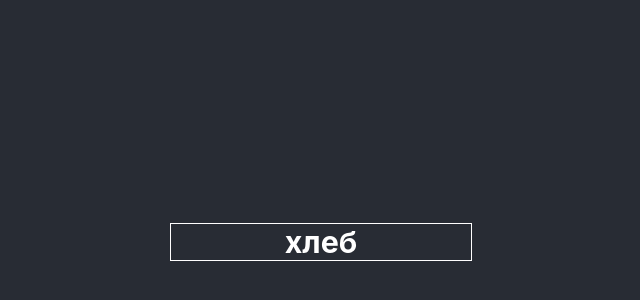
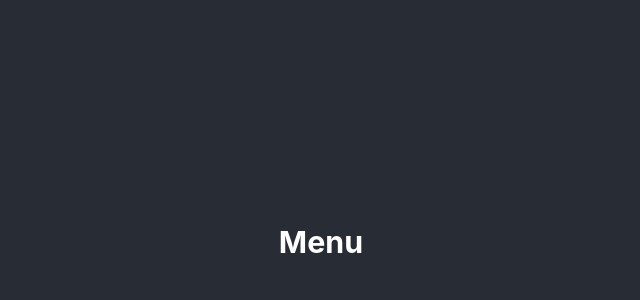
Before and after one commit to dasiklasik/ts-project, a React (Create React App) app: page / in a window 1280 px wide. Shown: the part 158-458 px from the top of the page, without its empty margins (319-959 px from the left). Built offline with nearby package versions, Linux system fonts and the light colour scheme.

Commit message:
add reducer

```diff
--- a/src/components/App.tsx
+++ b/src/components/App.tsx
@@ -49,6 +49,8 @@ function App() {
 
     }
 
+    let [on, setOn] = useState(false);
+
     const [value, setValue] = useState(items[0])
 
 
@@ -60,19 +62,10 @@ function App() {
 
     return (
         <div>
-            {/*<select>*/}
-            {/*    <option>1</option>*/}
-            {/*    <option>2</option>*/}
-            {/*    <option>2</option>*/}
-            {/*    <option>2</option>*/}
-            {/*    <option>2</option>*/}
-            {/*    <option>2</option>*/}
-            {/*    <option>2</option>*/}
-            {/*    <option>2</option>*/}
-            {/*</select>*/}
-            <SecondSelect changeValue={setValue}
-                          value={value}
-                          items={items}/>
+
+            {/*<SecondSelect changeValue={setValue}*/}
+            {/*              value={value}*/}
+            {/*              items={items}/>*/}
             {/*<Select value={value}*/}
             {/*        onSelectChange={setValue}*/}
             {/*        items={items}*/}
@@ -80,7 +73,7 @@ function App() {
             {/*        changeSelectValue={changeSelectValue}/>*/}
             {/*<UncontrolledOnOff onChange={setOn}/>*/}
             {/*<div>{on.toString()}</div>*/}
-            {/*<UncontrolledAccordion title={'Menu'} />*/}
+            <UncontrolledAccordion title={'Menu'} />
             {/*<UncontrolledRating/>*/}
             {/*<Rating value={ratingValue} setRatingValue={setRatingValue}/>*/}
             {/*<PageTitle title={'This is App component.'} />*/}
--- a/src/components/UncontrolledAccordion.tsx
+++ b/src/components/UncontrolledAccordion.tsx
@@ -1,31 +1,65 @@
-import React, {useState} from "react";
+import React, {useReducer, useState} from "react";
 
 export type AccordionPropsType = {
     title: string,
 }
 
-export function UncontrolledAccordion(props: AccordionPropsType) {
+type actionType = {
+    type: string
+}
+
+type stateType = {
+    open: boolean
+}
+
+const setOpenAC = () => {
+    return {
+        type: 'SET-OPEN',
+    }
+}
+
+const initialState: stateType = {
+    open: false
+}
+
+export const reducer = (state: stateType, action: actionType): stateType => {
+    debugger
+    switch (action.type) {
+        case 'SET-OPEN': {
+            let newState = {...state};
+            return {...newState, open: !newState.open}
+        }
+    }
+
+    return state
+}
+
+
+
+export function  UncontrolledAccordion(props: AccordionPropsType) {
     console.log('Accordion rendering');
-    let [open, setOpen] = useState(false)
+    debugger
+    // let [open, setOpen] = useState(false)
+    const [open, dispatch] = useReducer(reducer, initialState)
 
     return (
         <div>
-            <AccordionTitle title={props.title} setOpen={setOpen} open={open}/>
-            {open && <AccordionBody/>}
+            <AccordionTitle title={props.title} setOpen={dispatch} open={open.open}/>
+            {open.open && <AccordionBody/>}
         </div>
     )
 }
 
 type AccordionTitlePropsType = {
     title: string
-    setOpen: (switcher: boolean) => void
+    setOpen: (switcher: actionType) => void
     open: boolean
 }
 
 function AccordionTitle(props: AccordionTitlePropsType) {
     console.log('AccordionTitle rendering');
     const onClickHandler = () => {
-        props.setOpen(!props.open)
+        props.setOpen(setOpenAC())
     }
     return <h3 onClick={onClickHandler}>{props.title}</h3>
 }
```
Also changed, not shown: 1 other file (tests, documents, lock files or other folders).
